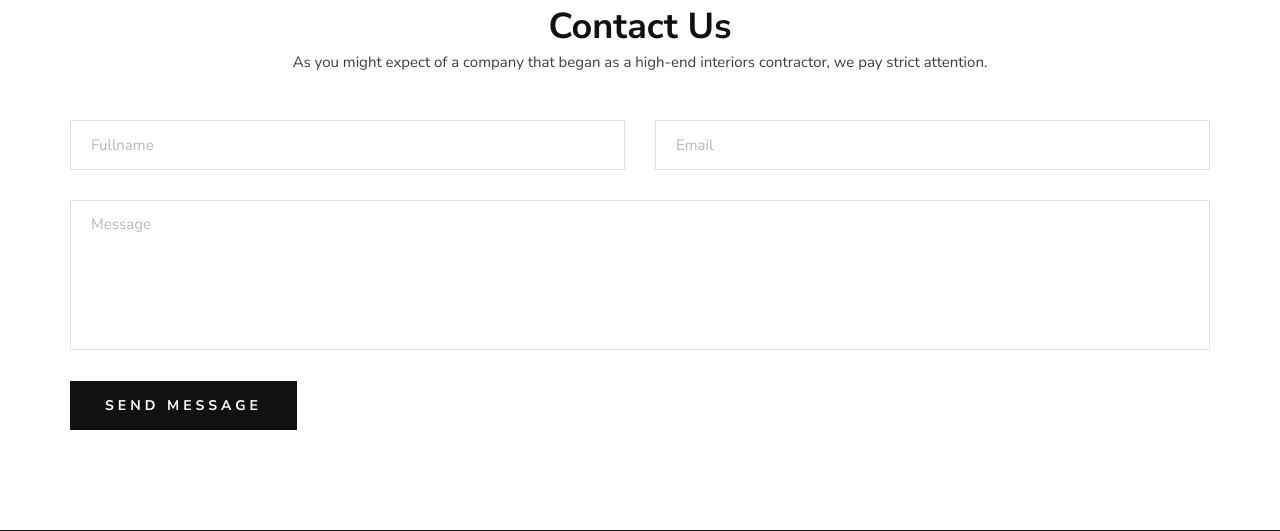
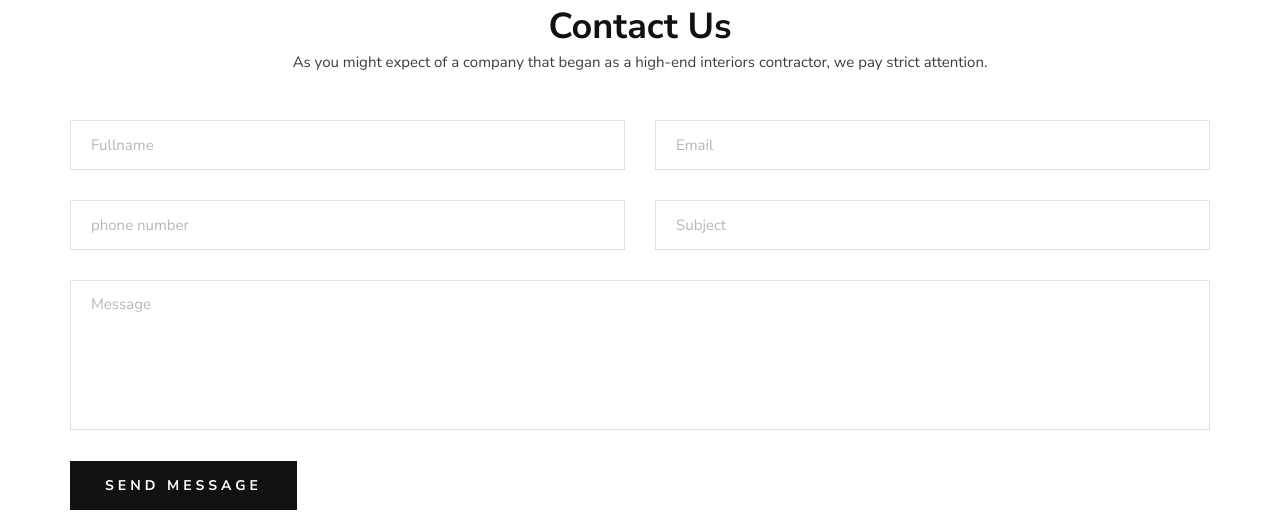
Before and after one commit to marytha96/blog, a Django app: page /contact/ in a window 1280 px wide. Shown: the part 348-879 px from the top of the page. Run offline with Django 3.2, Linux system fonts and the light colour scheme; some libraries are stand-ins or nearby versions.

Commit message:
contact solved

```diff
--- a/aifrd/settings.py
+++ b/aifrd/settings.py
@@ -150,8 +150,9 @@ MEDIA_ROOT = os.path.join(BASE_DIR, 'media')
 
 EMAIL_BACKEND = 'django.core.mail.backends.smtp.EmailBackend'
 EMAIL_HOST = 'smtp.gmail.com'
-EMAIL_PORT = 465
 EMAIL_HOST_USER = 'techs.maryam@gmail.com'
-EMAIL_HOST_PASSWORD = 'zam@@1996'
+EMAIL_HOST_PASSWORD = 'Zam!@#$%Tiba96'
+EMAIL_PORT = 587
+DEFAULT_FROM_EMAIL = EMAIL_HOST_USER
 EMAIL_USE_TLS = True
 EMAIL_USE_SSL = False
--- a/blogs/models.py
+++ b/blogs/models.py
@@ -10,7 +10,6 @@ class BlogBackgroundImage(models.Model):
 
     bg_image_blog = models.FileField(
         validators=[validate_image_extension], upload_to='background/blogs/',default='', blank=True)
-
 
 class Slider(models.Model):
     id = models.BigAutoField(primary_key=True)
--- a/blogs/templates/base.html
+++ b/blogs/templates/base.html
@@ -12,7 +12,7 @@
   <meta name="keywords" content="Male_Fashion, unica, creative, html">
   <meta name="viewport" content="width=device-width, initial-scale=1.0">
   <meta http-equiv="X-UA-Compatible" content="ie=edge">
-  <title>Techs | Blogs</title>
+  <title>TA Techs | Blogs</title>
 
   <!-- Google Font -->
   <link href="https://fonts.googleapis.com/css2?family=Nunito+Sans:wght@300;400;600;700;800;900&display=swap"
--- a/blogs/templates/contact.html
+++ b/blogs/templates/contact.html
@@ -43,7 +43,7 @@
                             strict attention.</p>
                     </div>
                     <div class="contact__form">
-                        <form method="POST"  enctype="multipart/form-data">
+                        <form method="post"  enctype="multipart/form-data">
                             {% csrf_token %}
                             <div class="row">
                                 <div class="col-lg-6">
@@ -52,6 +52,13 @@
                                 <div class="col-lg-6">
                                     <input type="text" name="email" value="" placeholder="Email" required />
                                 </div>
+                                <div class="col-lg-6">
+                                    <input type="phone" name="phone" value="" placeholder="phone number" required />
+                                </div>
+                                <div class="col-lg-6">
+                                    <input type="text" name="subject" value="" placeholder="Subject" required />
+                                </div>
+
                                 <div class="col-lg-12">
                                     <textarea  name="message" placeholder="Message"></textarea>
                                     <button type="submit" name="" value="" class="site-btn">Send Message</button>
--- a/blogs/templates/stories.html
+++ b/blogs/templates/stories.html
@@ -5,7 +5,7 @@
         <div class="row">
             <div class="col-lg-12">
                 <div class="breadcrumb__text">
-                    <h4>About Us</h4>
+                    <h4>HOME</h4>
                     <div class="breadcrumb__links">
                         <a href="{% url 'blogs:index' %}">Home</a>
                         <span>Blog</span>
--- a/blogs/views.py
+++ b/blogs/views.py
@@ -57,10 +57,14 @@ def contact(request):
         print("hello")
         name = request.POST.get('full_name')
         email = request.POST.get('email')
+        phone = request.POST.get('phone')
+        subject = request.POST.get('subject')
         message = request.POST.get('message')
         data = {
             'name': name,
             'email' : email,
+        'phone' : phone,
+        'subject' : subject,
             'message' : message,
         }
         print(data)
@@ -68,11 +72,15 @@ def contact(request):
         message = '''
         New message :{}
         From: {}
-        '''.format(data['message'], data['email'])
+
+        Email: {}
+        phone: {}
+        Message: {}
+        '''.format(data['subject'], data['name'],data['email'],data['phone'],data['message'])
 
         if name and message and email:
             try:
-                send_mail(data['name'], message, from_email= 'techs.maryam@gmail.com',recipient_list= ['tecdhs.maryam@gmail.com'],  fail_silently=False)
+                send_mail(data['name'], message, from_email= 'techs.maryam@gmail.com',recipient_list= ['techs.maryam@gmail.com'],  fail_silently=False)
 
             except  Exception as error:
                 return HttpResponse('Invalid header found.')
```
